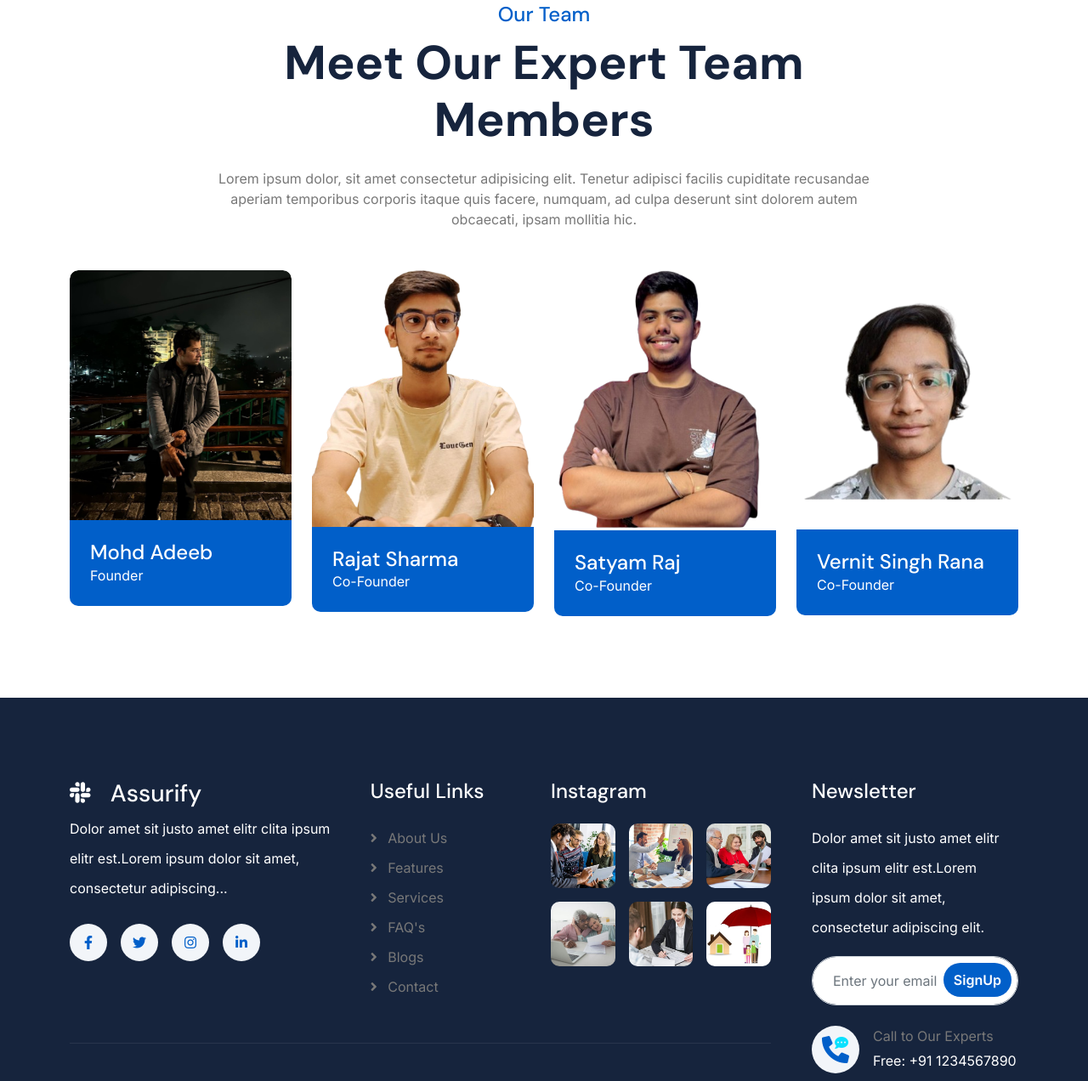
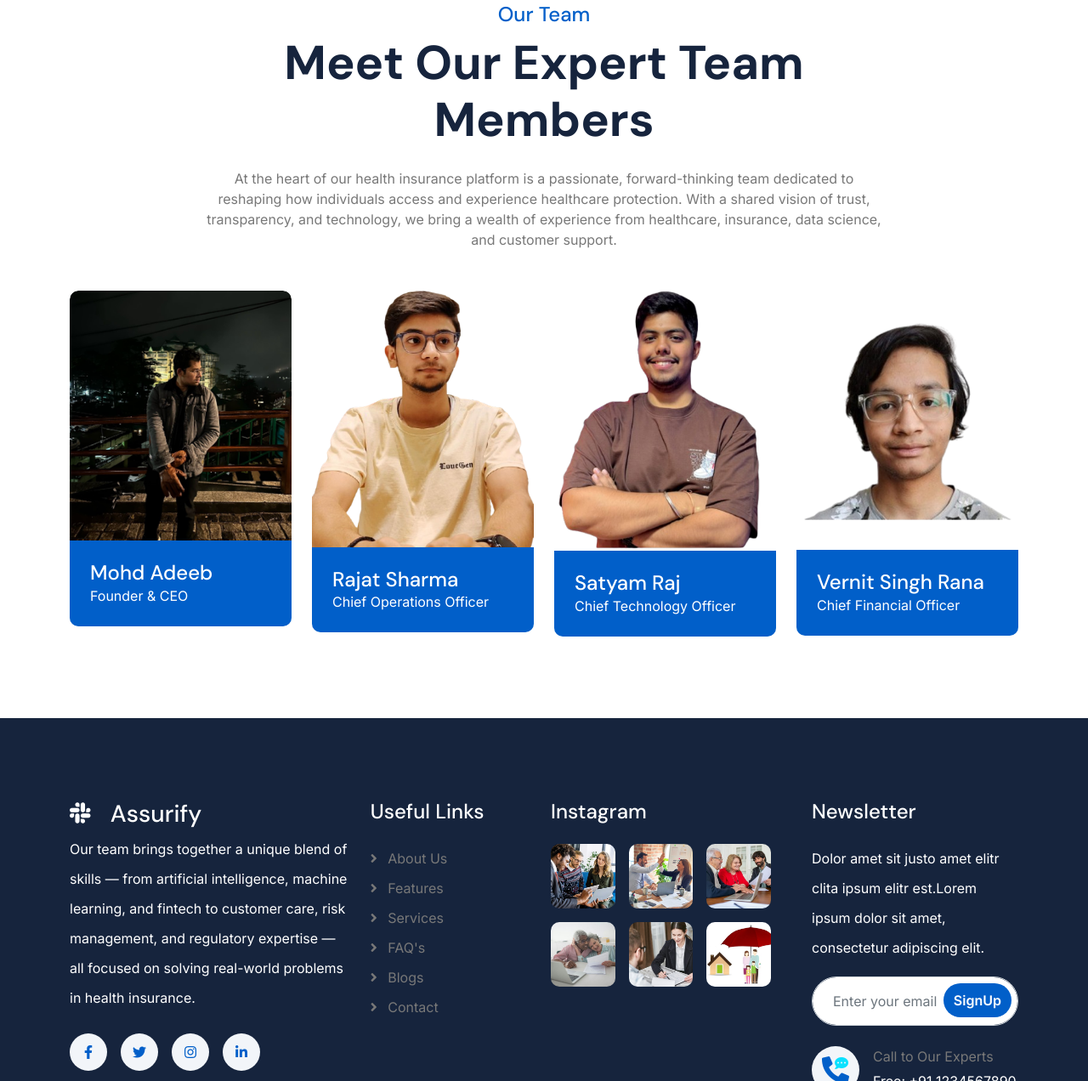
Before and after one commit to Satyam30raj/Insurance, a plain HTML site: page team.html in a window 1280 px wide. Shown: the part 562-1834 px from the top of the page at 85% size. Drawn offline with nearby package versions, Linux system fonts and the light colour scheme.

Commit message:
Update team.html

```diff
--- a/team.html
+++ b/team.html
@@ -172,8 +172,7 @@
                 <div class="text-center mx-auto pb-5 wow fadeInUp" data-wow-delay="0.2s" style="max-width: 800px;">
                     <h4 class="text-primary">Our Team</h4>
                     <h1 class="display-4 mb-4">Meet Our Expert Team Members</h1>
-                    <p class="mb-0">Lorem ipsum dolor, sit amet consectetur adipisicing elit. Tenetur adipisci facilis cupiditate recusandae aperiam temporibus corporis itaque quis facere, numquam, ad culpa deserunt sint dolorem autem obcaecati, ipsam mollitia hic.
-                    </p>
+                    <p class="mb-0"> At the heart of our health insurance platform is a passionate, forward-thinking team dedicated to reshaping how individuals access and experience healthcare protection. With a shared vision of trust, transparency, and technology, we bring a wealth of experience from healthcare, insurance, data science, and customer support.</p>
                 </div>
                 <div class="row g-4">
                     <div class="col-md-6 col-lg-6 col-xl-3 wow fadeInUp" data-wow-delay="0.2s">
@@ -189,7 +188,7 @@
                             </div>
                             <div class="team-title p-4">
                                 <h4 class="mb-0">Mohd Adeeb</h4>
-                                <p class="mb-0">Founder</p>
+                                <p class="mb-0">Founder & CEO</p>
                             </div>
                         </div>
                     </div>
@@ -206,7 +205,7 @@
                             </div>
                             <div class="team-title p-4">
                                 <h4 class="mb-0">Rajat Sharma</h4>
-                                <p class="mb-0">Co-Founder</p>
+                                <p class="mb-0">Chief Operations Officer</p>
                             </div>
                         </div>
                     </div>
@@ -223,7 +222,7 @@
                             </div>
                             <div class="team-title p-4">
                                 <h4 class="mb-0">Satyam Raj</h4>
-                                <p class="mb-0">Co-Founder</p>
+                                <p class="mb-0">Chief Technology Officer</p>
                             </div>
                         </div>
                     </div>
@@ -240,7 +239,7 @@
                             </div>
                             <div class="team-title p-4">
                                 <h4 class="mb-0">Vernit Singh Rana</h4>
-                                <p class="mb-0">Co-Founder</p>
+                                <p class="mb-0">Chief Financial Officer</p>
                             </div>
                         </div>
                     </div>
@@ -263,7 +262,7 @@
                                             <h3 class="text-white"><i class="fab fa-slack me-3"></i> Assurify</h3>
                                             <!-- <img src="img/logo.png" alt="Logo"> -->
                                         </a>
-                                        <p class="text-white mb-4">Dolor amet sit justo amet elitr clita ipsum elitr est.Lorem ipsum dolor sit amet, consectetur adipiscing...</p>
+                                        <p class="text-white mb-4">Our team brings together a unique blend of skills — from artificial intelligence, machine learning, and fintech to customer care, risk management, and regulatory expertise — all focused on solving real-world problems in health insurance.</p>
                                         <div class="footer-btn d-flex">
                                             <a class="btn btn-md-square rounded-circle me-3" href="#"><i class="fab fa-facebook-f"></i></a>
                                             <a class="btn btn-md-square rounded-circle me-3" href="#"><i class="fab fa-twitter"></i></a>
```
